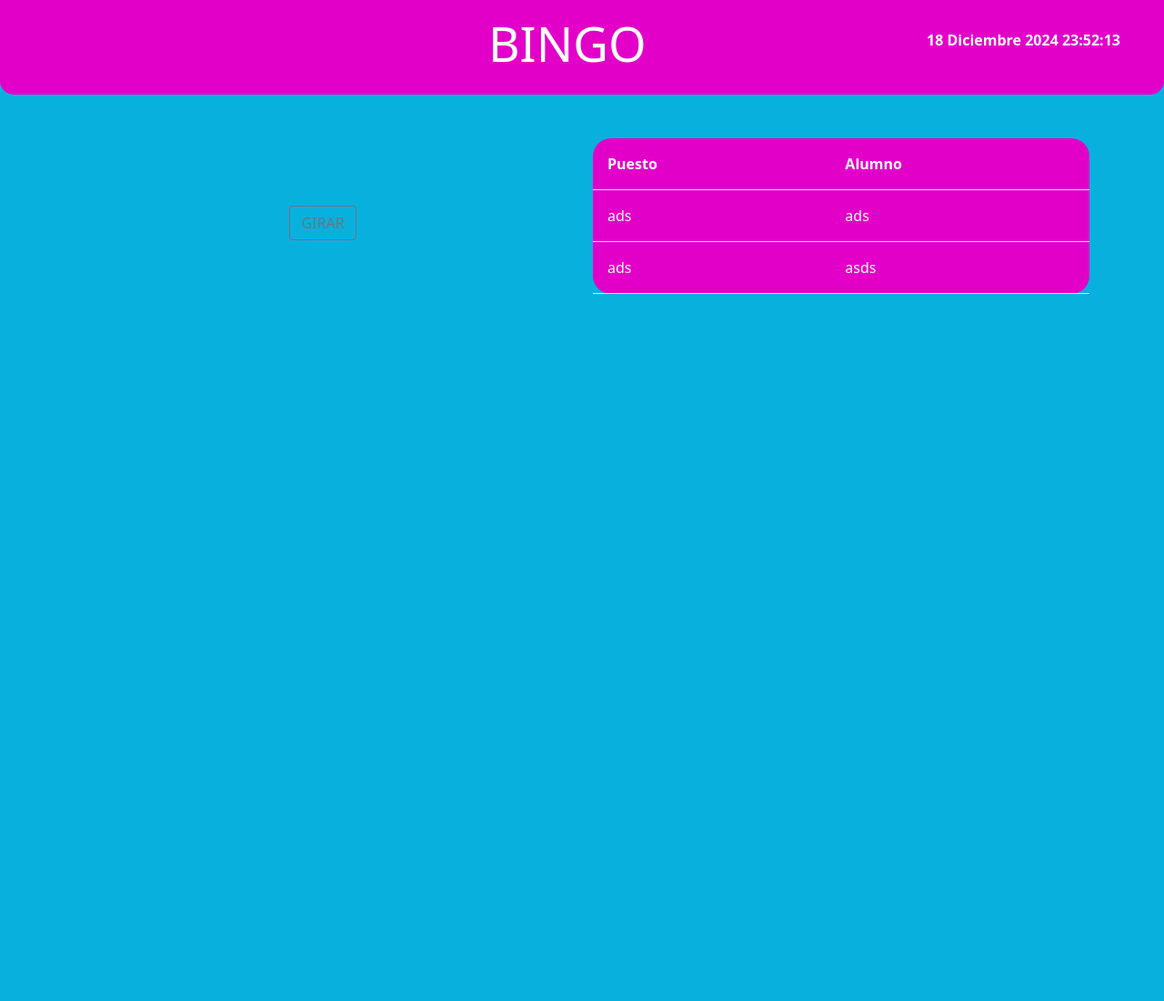
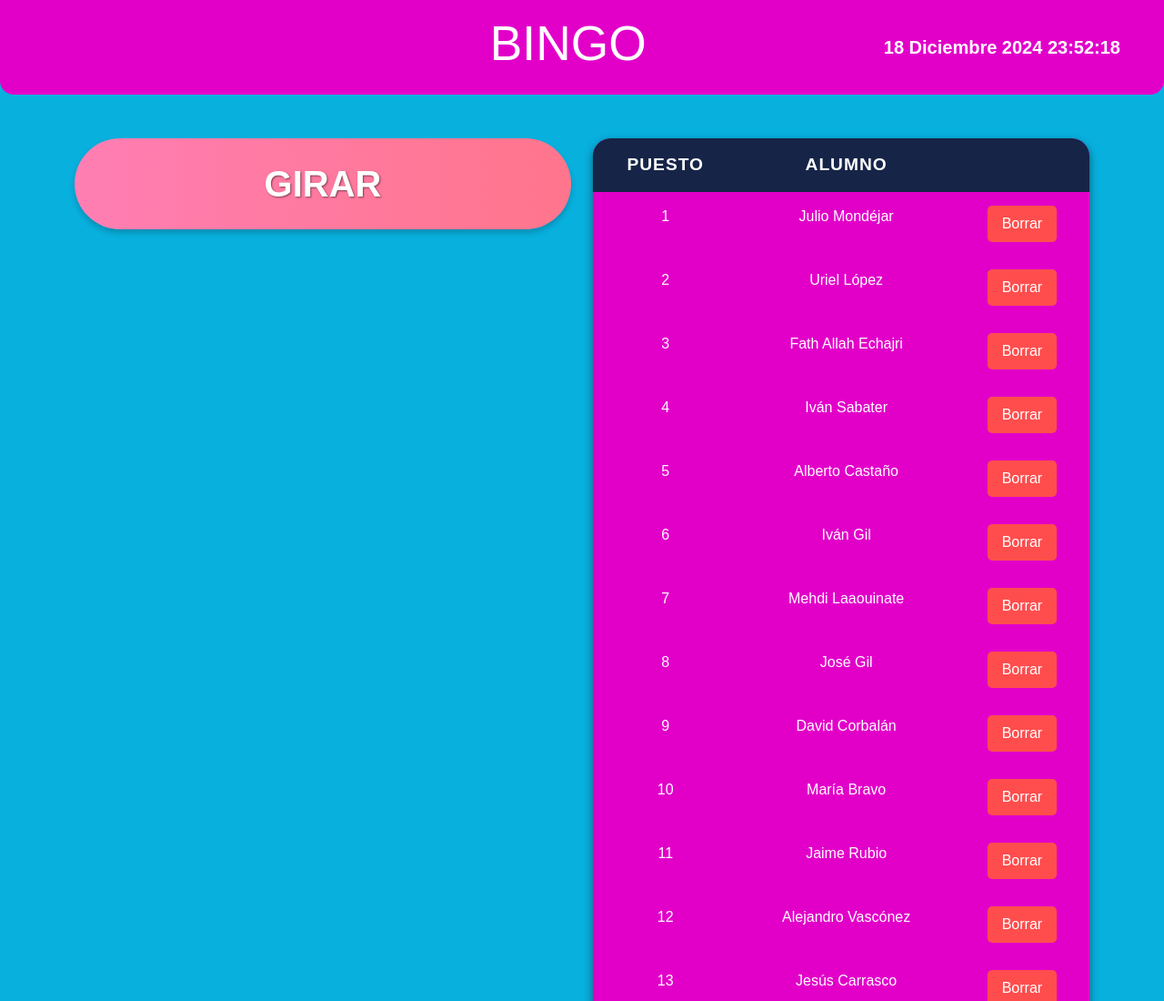
Before and after one commit to rrluzu/Practica-Bingo, a plain HTML site: page index.html in a window 1280 px wide. Shown: the top 1100 px of the page at 91% size. Before the commit the page ends 800 px from the top, so only its background shows below. Drawn offline with nearby package versions, Linux system fonts and the light colour scheme.

Commit message:
bingo v3

```diff
--- a/index.html
+++ b/index.html
@@ -7,109 +7,145 @@
     <script src="https://cdn.jsdelivr.net/npm/bootstrap@5.0.2/dist/js/bootstrap.bundle.min.js" integrity="sha384-MrcW6ZMFYlzcLA8Nl+NtUVF0sA7MsXsP1UyJoMp4YLEuNSfAP+JcXn/tWtIaxVXM" crossorigin="anonymous"></script>
     <title>Bingo</title>
     <style>
-        .bg-custom{
+        /* Fondo de la cabecera personalizada */
+        .bg-custom {
             background-color: #e200c9;
             border-radius: 0px 0px 15px 15px;
         }
 
-        body{
+        /* Fondo del cuerpo */
+        body {
             background-color: #08b0de;
+            font-family: Arial, sans-serif;
         }
 
-        .table-custom{
-            background-color: #e200c9;
-            border-radius: 20px;
+        /* Botón estilizado */
+        .btn-custom {
+            background: linear-gradient(90deg, #ff7eb3, #ff758c);
+            color: white;
+            font-size: 2.5rem; /* Tamaño de fuente más grande */
+            font-weight: bold;
+            border: none;
+            padding: 20px 40px; /* Más espacio dentro del botón */
+            border-radius: 50px;
+            transition: transform 0.2s, box-shadow 0.2s;
+            cursor: pointer;
+            text-shadow: 1px 1px 2px rgba(0, 0, 0, 0.5);
+            box-shadow: 0 4px 6px rgba(0, 0, 0, 0.2); /* Añadir un sombreado */
         }
+
+        /* Efecto al pasar el ratón */
+        .btn-custom:hover {
+            transform: scale(1.1); /* Hacer que crezca ligeramente al pasar el ratón */
+            box-shadow: 0 6px 8px rgba(0, 0, 0, 0.3); /* Sombreado más intenso */
+        }
+
+
+        /* Tabla personalizada */
+        .table-custom {
+            width: 100%;
+            background-color: #e200c9; /* Color original respetado */
+            color: white;
+            border-radius: 20px; /* Tu estilo original */
+            border-collapse: separate;
+            border-spacing: 0;
+            text-align: center;
+            box-shadow: 0px 4px 10px rgba(0, 0, 0, 0.5); /* Nuevo */
+            overflow: hidden;
+        }
+
+        .table-custom thead {
+            background: #162447; /* Contraste oscuro para encabezados */
+            font-size: 1.2rem;
+            font-weight: bold;
+        }
+
+        .table-custom th, .table-custom td {
+            padding: 15px;
+            border: none;
+        }
+
+        .table-custom tbody tr {
+            transition: background-color 0.3s;
+        }
+
+        .table-custom tbody tr:hover {
+            background: #1f4068; /* Efecto hover */
+        }
+
+        /* Encabezado de la tabla */
+        .table-custom thead th {
+            text-transform: uppercase;
+            letter-spacing: 1px;
+        }
+
+        /* Estilo para el botón de borrar */
+.btn-borrar {
+    background-color: #ff4d4d; /* Color de fondo rojo */
+    color: white; /* Color del texto */
+    font-size: 1rem; /* Tamaño de la fuente */
+    padding: 8px 16px; /* Espaciado interno */
+    border: none; /* Sin borde */
+    border-radius: 5px; /* Bordes redondeados */
+    cursor: pointer; /* Cambia el cursor al pasar el ratón */
+    transition: background-color 0.3s, transform 0.2s; /* Transiciones para efectos suaves */
+}
+
+.btn-borrar:hover {
+    background-color: #ff1a1a; /* Color de fondo más oscuro al pasar el ratón */
+    transform: scale(1.1); /* Aumentar ligeramente el tamaño del botón */
+}
+
+.btn-borrar:focus {
+    outline: none; /* Elimina el contorno al hacer clic */
+    box-shadow: 0 0 5px rgba(255, 77, 77, 0.7); /* Sombra de enfoque */
+}
+
     </style>
+
 </head>
 <body>
     <header>
         <div class="container-fluid bg-custom">
-            <div class="row d-fluid">
+            <div class="row align-items-center">
                 <div class="col-7">
                     <h1 class="text-end p-3 mx-2 text-white" style="font-size: 40pt;">BINGO</h1>
                 </div>
-                <div class="col-5 d-grid align-items-center justify-content-end text-end px-5">
-                    <p id="hora" class="text-white" style="font-weight: bold;"></p>
+                <div class="col-5 d-flex align-items-center justify-content-end px-5">
+                    <div id="hora" class="text-white" style="font-weight: bold; font-size: 15pt;">00:00:00</div>
                 </div>
             </div>
         </div>
     </header>
+
     <body>
         <div class="container mt-5">
             <div class="row">
-                <div class="col-6 d-grid justify-content-center align-items-center">
-                    <button class="btn btn-outline-secondary">GIRAR</button>
+                <div class="col-6 d-grid align-items-start">
+                    <button class="btn-custom">GIRAR</button>
                 </div>
                 <div class="col-6">
-
-
                     <table class="table table-custom">
-                        <tr style="width: fit-content;">
-                            <th class="text-white p-3">Puesto</th>
-                            <th class="text-white p-3">Alumno</th>
-                        </tr>
-                        <tr>
-                            <td class="text-white p-3">ads</td>
-                            <td class="text-white p-3">ads</td>
-                        </tr>
-                        <tr>
-                            <td class="text-white p-3">ads</td>
-                            <td class="text-white p-3">asds</td>
-                        </tr>
+                        <thead>
+                            <tr>
+                                <th>Puesto</th>
+                                <th>Alumno</th>
+                                <th></th>
+                            </tr>
+                        </thead>
+                        <tbody id="tablaAlumnos">
+                            <!-- Aquí se agregarán las filas dinámicamente -->
+                        </tbody>
                     </table>
                 </div>
             </div>
+        </div>
+
         </div>
     </body>
     <footer>
 
     </footer>
-
-    <script>
-
-        function generarHora(Date){
-            let hora = horaReloj.getHours();
-            let min = horaReloj.getMinutes();
-            let sec = horaReloj.getSeconds();
-
-            let horaActu = "";
-
-            if(hora < 10){
-                horaActu += "0"+hora+":";
-            }else{
-                horaActu += hora+":";
-            }
-
-            if(min < 10){
-                horaActu += "0"+min+":";
-            }else{
-                horaActu += min+":";
-            }
-
-            if(sec < 10){
-                horaActu += "0"+sec;
-            }else{
-                horaActu += sec;
-            }
-
-            let meses = ["Enero","Febrero","Marzo","Abril","Mayo","Junio","Julio","Agosto","Septiembre","Octubre","Noviembre","Diciembre"]
-            let mes = meses[horaReloj.getMonth()];
-            let anho = horaReloj.getFullYear();
-            let dia = horaReloj.getDate();
-
-
-            return dia+" "+mes+" "+anho+" "+horaActu;
-        }
-
-        let horaReloj = new Date();
-
-        let print = generarHora(horaReloj);
-
-        setTimeout("generarHora(horaReloj)", 10000);
-
-        document.getElementById("hora").innerHTML = print;
-
-    </script>
+    <script src="script.js"></script>
 </body>
 </html>
--- a/script.js
+++ b/script.js
@@ -0,0 +1,121 @@
+// APARTADOS DEL RELOJ
+function actualizarReloj() {
+    let reloj = document.getElementById("hora");
+    let horaActual = new Date();
+
+    // Obtener la hora
+    let horas = horaActual.getHours().toString().padStart(2, '0');
+    let minutos = horaActual.getMinutes().toString().padStart(2, '0');
+    let segundos = horaActual.getSeconds().toString().padStart(2, '0');
+
+    // Obtener la fecha
+    let meses = ["Enero", "Febrero", "Marzo", "Abril", "Mayo", "Junio", "Julio", "Agosto", "Septiembre", "Octubre", "Noviembre", "Diciembre"];
+    let dia = horaActual.getDate();
+    let mes = meses[horaActual.getMonth()];
+    let anho = horaActual.getFullYear();
+
+    // Combinar fecha y hora
+    let fechaHora = `${dia} ${mes} ${anho} ${horas}:${minutos}:${segundos}`;
+
+    // Mostrar en el elemento
+    reloj.textContent = fechaHora;
+}
+
+// Actualizar cada segundo
+setInterval(actualizarReloj, 1000);
+
+// Mostrar inicialmente
+actualizarReloj();
+
+//APARTADO DE LOS ALUMNOS
+
+function Alumno(nombre, apellido){
+    this.nombre = nombre;
+    this.apellido = apellido;
+}
+
+const alumno1 = new Alumno("Julio", "Mondéjar");
+const alumno2 = new Alumno("Uriel", "López");
+const alumno3 = new Alumno("Fath Allah", "Echajri");
+const alumno4 = new Alumno("Iván", "Sabater");
+const alumno5 = new Alumno("Alberto", "Castaño");
+const alumno6 = new Alumno("Iván", "Gil");
+const alumno7 = new Alumno("Mehdi", "Laaouinate");
+const alumno8 = new Alumno("José", "Gil");
+const alumno9 = new Alumno("David", "Corbalán");
+const alumno10 = new Alumno("María", "Bravo");
+const alumno11 = new Alumno("Jaime", "Rubio");
+const alumno12 = new Alumno("Alejandro", "Vascónez");
+const alumno13 = new Alumno("Jesús", "Carrasco");
+const alumno14 = new Alumno("Álvaro", "Martínez");
+const alumno15 = new Alumno("Francisco", "López");
+const alumno16 = new Alumno("Uriel", "Martínez");
+const alumno17 = new Alumno("Jesús", "Pérez");
+const alumno18 = new Alumno("Jalil", "Tahri");
+const alumno19 = new Alumno("José", "Peñalver");
+const alumno20 = new Alumno("Adam", "El Nabaoui");
+const alumno21 = new Alumno("Marlon", "Cotto");
+const alumno22 = new Alumno("Adrián", "Vicente");
+const alumno23 = new Alumno("Eduardo", "Piquer");
+const alumno24 = new Alumno("Mario", "Martínez");
+const alumno25 = new Alumno("Erikas", "Pilipavicius");
+const alumno26 = new Alumno("Rafael", "Lizán");
+const alumno27 = new Alumno("Angel", "Guerra");
+const alumno28 = new Alumno("Hamza", "Daoudi");
+
+// Array de alumnos
+const alumnos = [
+    alumno1, alumno2, alumno3, alumno4, alumno5, alumno6, alumno7, alumno8, alumno9, alumno10,
+    alumno11, alumno12, alumno13, alumno14, alumno15, alumno16, alumno17, alumno18, alumno19, alumno20,
+    alumno21, alumno22, alumno23, alumno24, alumno25, alumno26, alumno27, alumno28
+];
+
+// Obtener referencia al tbody
+const tablaAlumnos = document.getElementById('tablaAlumnos');
+
+// Función para borrar un alumno
+function borrarAlumno(index) {
+    // Eliminar el alumno del array
+    alumnos.splice(index, 1);
+
+    // Volver a renderizar la tabla después de eliminar
+    renderizarTabla();
+}
+
+// Función para renderizar la tabla
+function renderizarTabla() {
+    // Limpiar el contenido actual de la tabla
+    tablaAlumnos.innerHTML = '';
+
+    // Agregar alumnos a la tabla usando un bucle for
+    for (let i = 0; i < alumnos.length; i++) {
+        // Crear una nueva fila
+        const fila = document.createElement('tr');
+
+        // Crear celdas para el puesto y el nombre completo
+        const celdaPuesto = document.createElement('td');
+        celdaPuesto.textContent = i + 1; // El índice + 1 será el puesto
+
+        const celdaNombre = document.createElement('td');
+        celdaNombre.textContent = alumnos[i].nombre + ' ' + alumnos[i].apellido;
+
+        const celdaBorrar = document.createElement('td');
+        const botonBorrar = document.createElement('button');
+        botonBorrar.textContent = 'Borrar'; // Texto del botón
+        botonBorrar.classList.add('btn-borrar'); // Agregar la clase CSS personalizada
+        botonBorrar.onclick = () => borrarAlumno(i); // Asignar la función de borrar con el índice del alumno
+
+        celdaBorrar.appendChild(botonBorrar);
+
+        // Agregar las celdas a la fila
+        fila.appendChild(celdaPuesto);
+        fila.appendChild(celdaNombre);
+        fila.appendChild(celdaBorrar);
+
+        // Agregar la fila al tbody de la tabla
+        tablaAlumnos.appendChild(fila);
+    }
+}
+
+// Llamar a la función de renderizado de la tabla cuando se cargue la página
+renderizarTabla();
```
